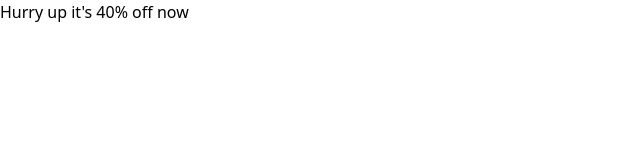
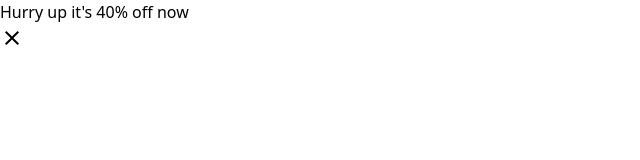
Before and after one commit to Opiwe/basic-react-ecommerce-app, a React (Create React App) app: page / in a window 1280 px wide. Shown: the top 160 px of the page, without its empty margins (0-640 px from the left). Built offline with nearby package versions, Linux system fonts and the light colour scheme.

Commit message:
fixing it about icons

```diff
--- a/package.json
+++ b/package.json
@@ -4,6 +4,11 @@
   "version": "0.1.0",
   "private": true,
   "dependencies": {
+    "@emotion/react": "^11.9.3",
+    "@emotion/styled": "^11.9.3",
+    "@fortawesome/fontawesome-svg-core": "^6.1.1",
+    "@fortawesome/free-solid-svg-icons": "^6.1.1",
+    "@fortawesome/react-fontawesome": "^0.2.0",
     "@mui/icons-material": "^5.8.4",
     "@mui/material": "^5.9.0",
     "@testing-library/jest-dom": "^5.16.4",
@@ -12,6 +17,7 @@
     "latest-version": "^7.0.0",
     "react": "^18.2.0",
     "react-dom": "^18.2.0",
+    "react-icons": "^4.4.0",
     "react-scripts": "5.0.1",
     "web-vitals": "^2.1.4"
   },
--- a/src/components/Announce.jsx
+++ b/src/components/Announce.jsx
@@ -1,11 +1,13 @@
-import React from 'react';
+import CloseIcon from '@mui/icons-material/Close';
+import React from "react";
 
 function Announce() {
     return (
         <div>
             <h2>Hurry up it's 40% off now</h2>
+            <CloseIcon/>
         </div>
-    )
+    );
 }
 
 export default Announce;
```
Also changed, not shown: 1 other file (tests, documents, lock files or other folders).
